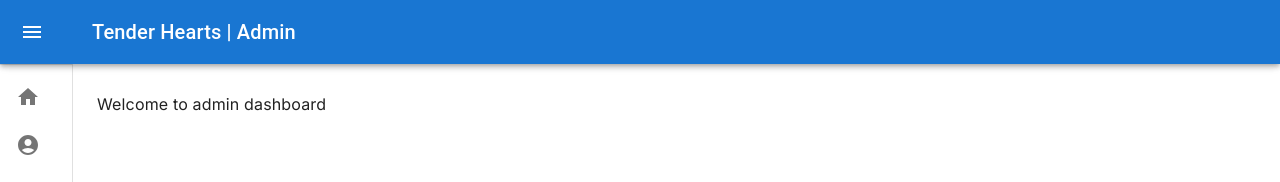
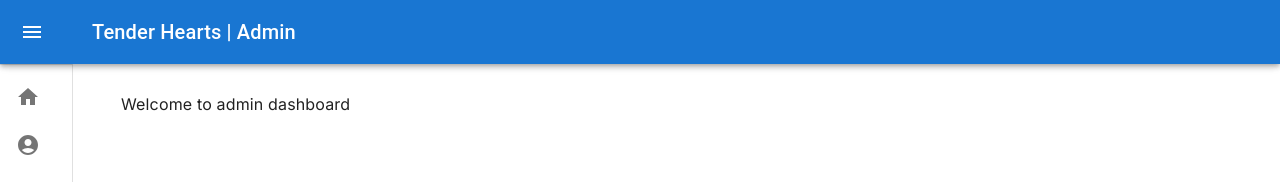
Before and after one commit to HyRALis/tender-hearts, a Next.js app: page /admin/dashboard in a window 1280 px wide. Shown: the top 182 px of the page. Built offline with nearby package versions, Linux system fonts and the light colour scheme.

Commit message:
Added a container

```diff
--- a/app/Shared/GenericDashboardLayout.tsx
+++ b/app/Shared/GenericDashboardLayout.tsx
@@ -3,7 +3,7 @@
 import '../globals.css';
 import { AppBarStyled } from '@/app/Shared/materialStyling';
 import React, { useState } from 'react';
-import { CssBaseline, IconButton, Toolbar, Typography } from '@mui/material';
+import { Container, CssBaseline, IconButton, Toolbar, Typography } from '@mui/material';
 import MenuIcon from '@mui/icons-material/Menu';
 import { Sidebar } from './components/Sidebar/Sidebar';
 import { TListItemType } from './components/Sidebar/primitives/SidebarListItem';
@@ -46,7 +46,9 @@ export default function GenericDashboardLayout({
                 </Toolbar>
             </AppBarStyled>
             <Sidebar isOpen={open} handleDrawerClose={handleDrawerClose} items={sidebarItems} />
-            <main style={{ flexGrow: 1, padding: '24px', height: '100%', overflowY: 'auto' }}>{children}</main>
+            <main style={{ flexGrow: 1, padding: '24px', height: '100%', overflowY: 'auto' }}>
+                <Container>{children}</Container>
+            </main>
         </div>
     );
 }
```
